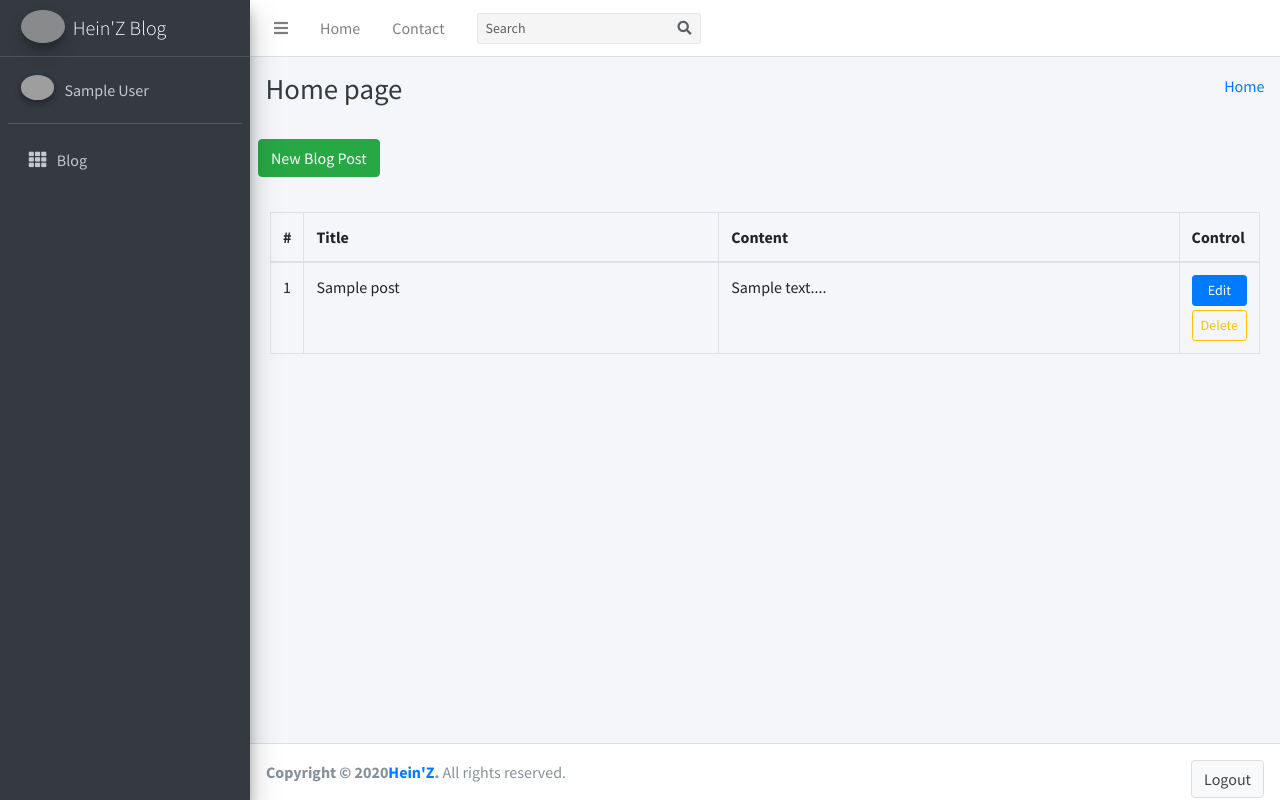
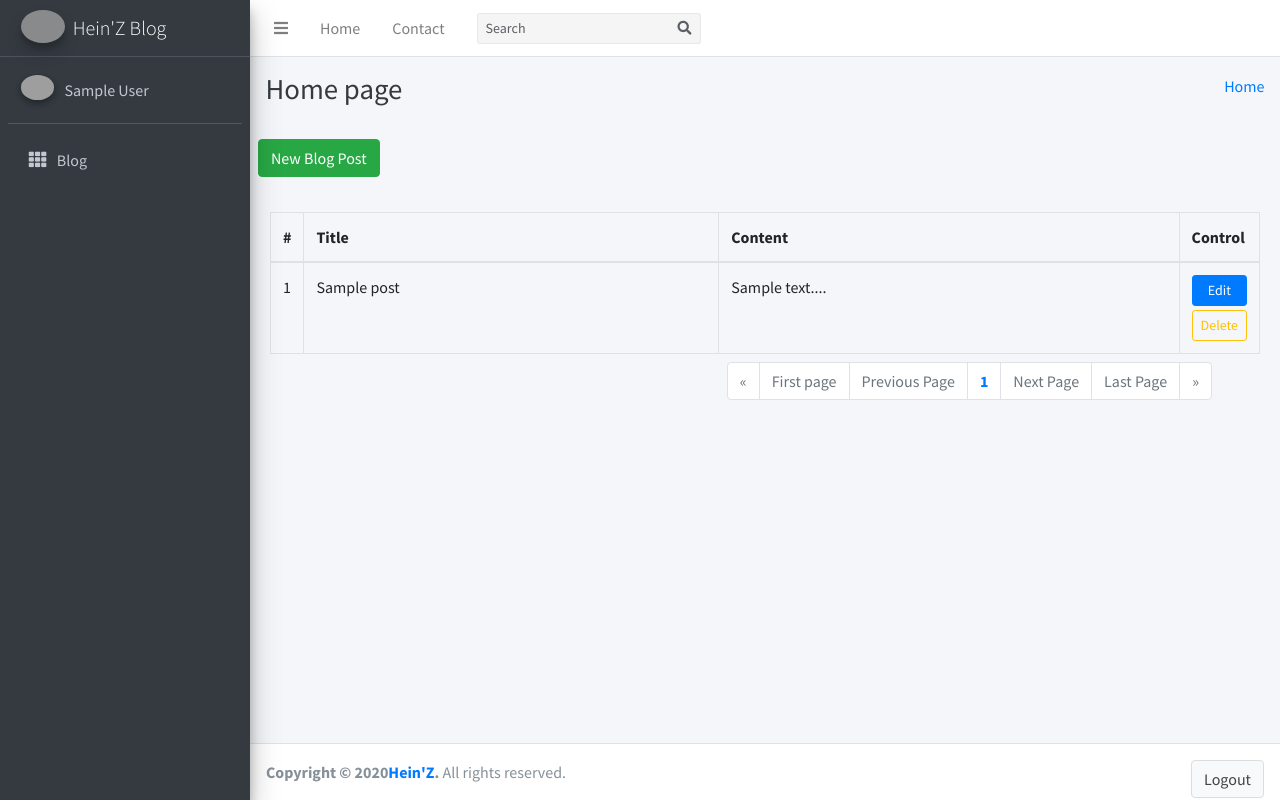
Before and after one commit to Hein-Z/CRUD-blog, a PHP site: page / in a window 1280 px wide. Run offline with PHP 8.4, Linux system fonts and the light colour scheme; the visitor is signed in with stand-in values (Sample User, id 1); tables that the repository leaves empty or names only in its code hold one stand-in row (values such as "Sample post"); some libraries are stand-ins or nearby versions; grey boxes are pictures that could not be loaded.

Commit message:
admin panel

```diff
--- a/admin/header.php
+++ b/admin/header.php
@@ -67,3 +67,33 @@ scratch. This page gets rid of all links and provides the needed markup only.
             </div>
             <!-- /.sidebar -->
         </aside>
+        <!-- Navbar -->
+        <nav class="main-header navbar navbar-expand navbar-white navbar-light">
+            <!-- Left navbar links -->
+            <ul class="navbar-nav">
+                <li class="nav-item">
+                    <a class="nav-link" data-widget="pushmenu" href="#" role="button"><i class="fas fa-bars"></i></a>
+                </li>
+                <li class="nav-item d-none d-sm-inline-block">
+                    <a href="index3.html" class="nav-link">Home</a>
+                </li>
+                <li class="nav-item d-none d-sm-inline-block">
+                    <a href="#" class="nav-link">Contact</a>
+                </li>
+            </ul>
+
+            <!-- SEARCH FORM -->
+            <form class="form-inline ml-3" action='index.php' method='post'>
+                <div class="input-group input-group-sm">
+                    <input name="search" class="form-control form-control-navbar" type="search" placeholder="Search">
+                    <div class="input-group-append">
+                        <button class="btn btn-navbar" type="submit">
+                            <i class="fas fa-search"></i>
+                        </button>
+                    </div>
+                </div>
+            </form>
+
+
+        </nav>
+        <!-- /.navbar -->
--- a/admin/index.php
+++ b/admin/index.php
@@ -6,36 +6,6 @@ header('location:login.php');
 }
 include('header.php');
 ?>
-<!-- Navbar -->
-<nav class="main-header navbar navbar-expand navbar-white navbar-light">
-    <!-- Left navbar links -->
-    <ul class="navbar-nav">
-        <li class="nav-item">
-            <a class="nav-link" data-widget="pushmenu" href="#" role="button"><i class="fas fa-bars"></i></a>
-        </li>
-        <li class="nav-item d-none d-sm-inline-block">
-            <a href="index3.html" class="nav-link">Home</a>
-        </li>
-        <li class="nav-item d-none d-sm-inline-block">
-            <a href="#" class="nav-link">Contact</a>
-        </li>
-    </ul>
-
-    <!-- SEARCH FORM -->
-    <form class="form-inline ml-3">
-        <div class="input-group input-group-sm">
-            <input class="form-control form-control-navbar" type="search" placeholder="Search" aria-label="Search">
-            <div class="input-group-append">
-                <button class="btn btn-navbar" type="submit">
-                    <i class="fas fa-search"></i>
-                </button>
-            </div>
-        </div>
-    </form>
-
-
-</nav>
-<!-- /.navbar -->
 
 
 <!-- Content Wrapper. Contains page content -->
@@ -60,13 +30,47 @@ include('header.php');
 
     </div>
     <?php
-            $stmt=$pdo->prepare("SELECT * FROM post");
+
+if(!empty($_GET)){
+        $page_no=$_GET['page_no'];
+    }
+    else{
+        $page_no=1;
+    }
+    $num_of_regs=2;
+    $offset=($page_no - 1)*$num_of_regs;
+
+    if(!empty($_POST['search']))
+    $search_key=$_POST['search'];
+
+    if(empty($search_key)){
+
+            $stmt=$pdo->prepare("SELECT * FROM post  ORDER BY id DESC");
+
+            $stmt->execute();
+            $raw_result=$stmt->fetchAll();
+            $total_page=ceil(count($raw_result)/$num_of_regs);
+
+            $stmt=$pdo->prepare("SELECT * FROM post  ORDER BY id DESC LIMIT $offset, $num_of_regs");
+
+            $stmt->execute();
+            $posts=$stmt->fetchAll();}
+            else{
+
+                $stmt=$pdo->prepare("SELECT * FROM post WHERE title LIKE '%$search_key%'  ORDER BY id DESC");
+
+            $stmt->execute();
+            $raw_result=$stmt->fetchAll();
+            $total_page=ceil(count($raw_result)/$num_of_regs);
+
+            $stmt=$pdo->prepare("SELECT * FROM post WHERE title LIKE '%$search_key%' ORDER BY id DESC LIMIT $offset, $num_of_regs");
 
             $stmt->execute();
             $posts=$stmt->fetchAll();
-
+            }
             ?>
     <!-- Main content -->
+    <?php if(count($posts)){ ?>
     <div class="card-body">
         <table class="table table-bordered">
             <thead>
@@ -78,24 +82,62 @@ include('header.php');
                 </tr>
             </thead>
             <tbody>
-                <?php $id=0; foreach($posts as $post){ $id++;?>
+                <?php $id=0;
+
+                foreach($posts as $post){ $id++;?>
                 <tr>
                     <td><?php echo $id;?></td>
                     <td><?php echo $post['title'];  ?></td>
                     <td>
                         <?php echo substr($post['content'],0,125).'...'; ?>
                     </td>
-                    <td><a href='edit.php?=<?php echo $post['id']; ?>'
+                    <td><a href='edit.php?id=<?php echo $post['id']; ?>'
                             class="btn btn-primary btn-sm mb-1 w-100">Edit</a>
-                        <a href='delete.php?=<?php echo $post['id']; ?>'
+                        <a href='delete.php?id=<?php echo $post['id']; ?>'
+                            onclick="return confirm('Are you sure you want to delete this item?');"
                             class="btn btn-outline-warning btn-sm w-100">Delete</a>
                     </td>
                 </tr>
-                <?php } ?>
+                <?php }?>
+
             </tbody>
         </table>
+        <div class='float-right mt-2 mr-5'>
+            <ul class="pagination">
+                <li class="page-item <?php if($page_no==1){echo 'disabled';} ?>">
+                    <a class="page-link" href="?page_no=<?php  if($page_no<=1){echo $page_no;}
+                        else {echo $page_no-1;}?>" aria-label="Previous">
+                        <span aria-hidden="true">&laquo;</span>
+                        <span class="sr-only">Previous</span>
+                    </a>
+                </li>
+                <li class="page-item <?php if($page_no==1){echo 'disabled';} ?>"><a class="page-link"
+                        href="?page_no=1">First page</a></li>
+                <li class="page-item <?php if($page_no==1){echo 'disabled';} ?>"><a class="page-link" href="?page_no=<?php  if($page_no<=1){echo $page_no;}
+                        else {echo $page_no-1;}?>">Previous Page</a></li>
+                <li class="page-item">
+                    <a class="page-link text-bold" href="#"><?php echo $page_no?>
+                    </a>
+                </li>
+                <li class="page-item <?php if($page_no==$total_page){echo 'disabled';} ?>"><a class="page-link" href="?page_no=<?php if($page_no<$total_page){echo $page_no+1;}
+                        else {echo $page_no;}?>">Next Page</a>
+                </li>
+                <li class="page-item <?php if($page_no==$total_page){echo 'disabled';} ?>"><a class="page-link"
+                        href="?page_no=<?php echo $total_page?>">Last Page</a></li>
+                <li class="page-item  <?php if($page_no==$total_page){echo 'disabled';} ?>">
+                    <a class="page-link" href="?page_no=<?php echo $total_page?>" aria-label="Next">
+                        <span aria-hidden="true">&raquo;</span>
+                        <span class="sr-only">Next</span>
+                    </a>
+                </li>
+            </ul>
+        </div>
+        <?php } else{?>
+        <h1>There is no post match with '<?php echo $_POST['search']; ?>'</h1>
+        <?php }?>
+
+
     </div>
-
 
     <!-- /.content -->
 </div>
```
Also changed, not shown: admin/delete.php (added, +14 -0 lines), admin/edit.php (added, +75 -0 lines), admin/image/1598189445IMG_20200513_224210.jpg (deleted), admin/image/1598189552Annotation 2020-07-28 233638.jpg (deleted), admin/image/1598196552Annotation 2020-07-28 233638.jpg (deleted), admin/image/1598347091FB_IMG_1540310157891.jpg (added), admin/image/1598348000FB_IMG_1548169263713.jpg (added), admin/image/1598348885FB_IMG_1542087864617.jpg (added), admin/image/1598348903FB_IMG_1546586594494.jpg (added), admin/image/1598348921FB_IMG_1546594834900.jpg (added), admin/image/1598348936IMG_20190805_163119.jpg (added), admin/image/1598348967FB_IMG_1546594834900.jpg (added), admin/image/1598354928FB_IMG_1546586594494.jpg (added), 3 other files.
